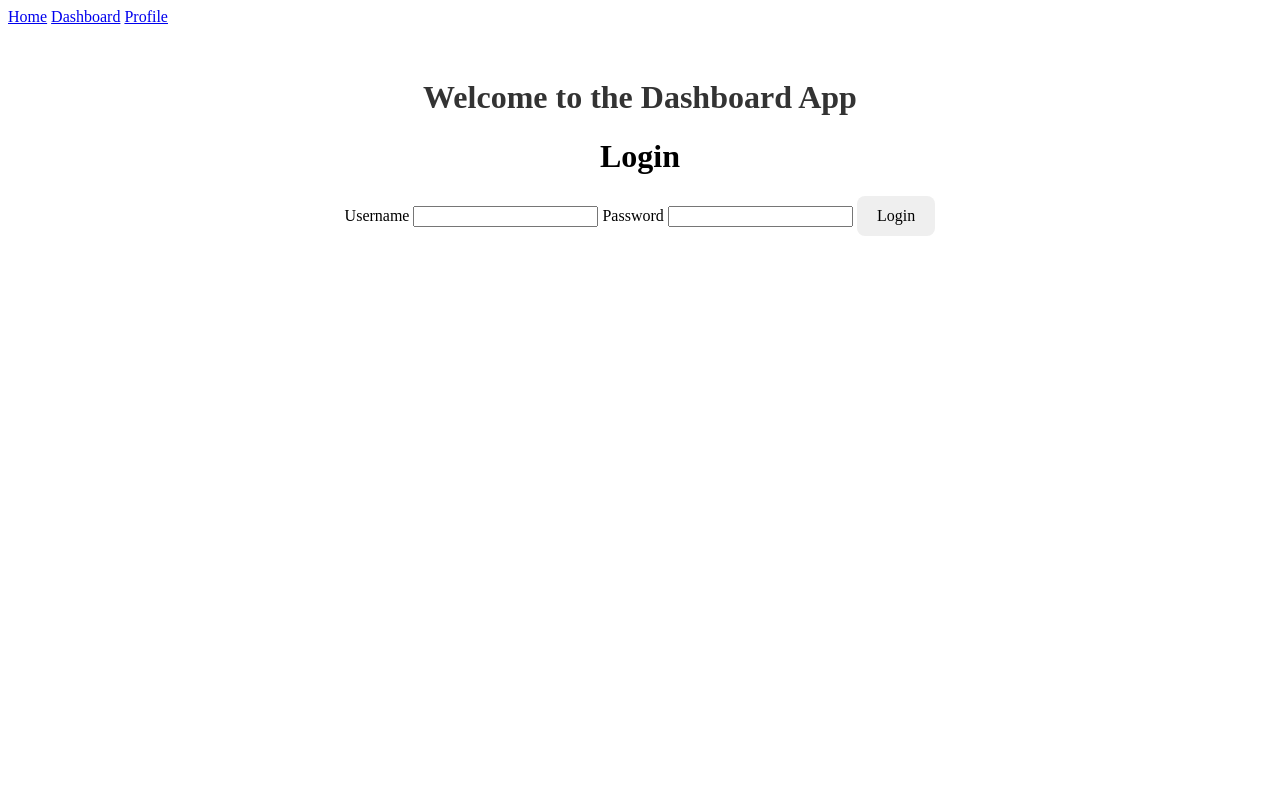
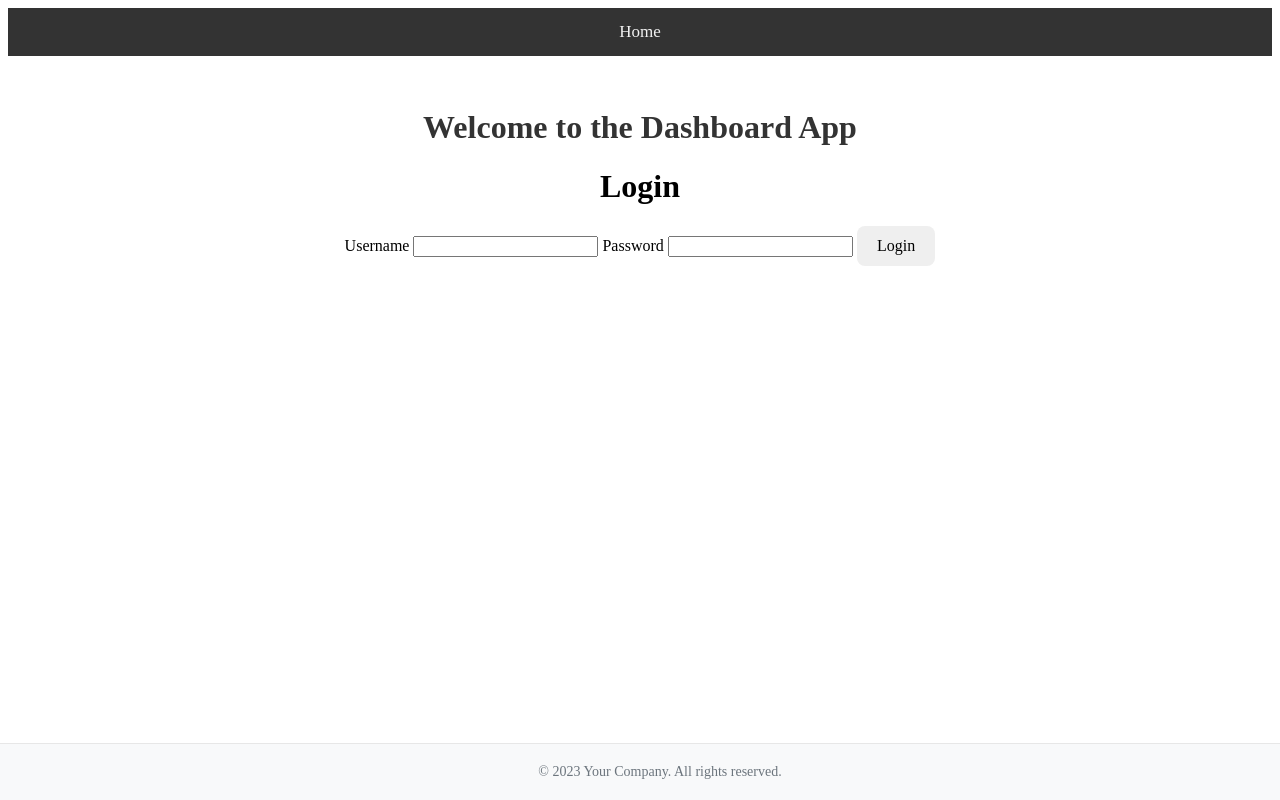
Before and after one commit to david-mateogit/vite-js-project, a website built with Vite: page index.html in a window 1280 px wide. Built offline with nearby package versions, Linux system fonts and the light colour scheme.

Commit message:
Implement navigation bar and footer components; update routing and styles

```diff
--- a/index.html
+++ b/index.html
@@ -6,11 +6,6 @@
     <title>Test App</title>
   </head>
   <body>
-    <nav>
-      <a href="/">Home</a>
-      <a href="/dashboard">Dashboard</a>
-      <a href="/profile">Profile</a>
-    </nav>
     <div id="app"></div>
     <script type="module" src="/src/main.js"></script>
   </body>
--- a/src/components/Footer.js
+++ b/src/components/Footer.js
@@ -0,0 +1,12 @@
+import styles from './Footer.module.css';
+
+export default function Footer() {
+  const footer = document.createElement('footer');
+  footer.className = styles.footer;
+
+  const paragraph = document.createElement('p');
+  paragraph.textContent = '© 2023 Your Company. All rights reserved.';
+
+  footer.appendChild(paragraph);
+  return footer;
+}
--- /dev/null
+++ b/src/components/Footer.module.css
@@ -0,0 +1,16 @@
+.footer {
+  background-color: #f8f9fa;
+  padding: 20px;
+  text-align: center;
+  border-top: 1px solid #e7e7e7;
+  position: fixed;
+  left: 0;
+  bottom: 0;
+  width: 100%;
+}
+
+.footer p {
+  margin: 0;
+  color: #6c757d;
+  font-size: 14px;
+}
--- /dev/null
+++ b/src/components/NavBar.js
@@ -0,0 +1,44 @@
+import styles from "./NavBar.module.css";
+
+export default function NavBar() {
+  const location = window.location.pathname;
+  const user = JSON.parse(localStorage.getItem("user"));
+
+  const isAdminRoute = location.startsWith("/admin");
+  const isUser = user && user.role === "user";
+  const isAdmin =
+    user && (user.role === "admin" || user.role === "super-admin");
+
+  const nav = document.createElement("nav");
+  nav.className = styles.navbar;
+  const homeLink = document.createElement("a");
+  homeLink.href = isAdminRoute ? "/admin" : "/";
+  homeLink.textContent = "Home";
+  nav.appendChild(homeLink);
+
+  if (!isAdminRoute && isUser) {
+    const dashboardLink = document.createElement("a");
+    dashboardLink.href = "/dashboard";
+    dashboardLink.textContent = "Dashboard";
+    nav.appendChild(dashboardLink);
+
+    const profileLink = document.createElement("a");
+    profileLink.href = "/profile";
+    profileLink.textContent = "Profile";
+    nav.appendChild(profileLink);
+  }
+
+  if (isAdmin && isAdminRoute) {
+    const dayViewLink = document.createElement("a");
+    dayViewLink.href = "/admin/day-view";
+    dayViewLink.textContent = "Day View";
+    nav.appendChild(dayViewLink);
+
+    const staffManageLink = document.createElement("a");
+    staffManageLink.href = "/admin/staff-manage";
+    staffManageLink.textContent = "Manage Staff";
+    nav.appendChild(staffManageLink);
+  }
+
+  return nav;
+}
--- /dev/null
+++ b/src/components/NavBar.module.css
@@ -0,0 +1,25 @@
+.navbar {
+  background-color: #333;
+  overflow: hidden;
+  display: flex;
+  justify-content: space-around;
+  align-items: center;
+}
+
+.navbar a {
+  color: #f2f2f2;
+  text-align: center;
+  padding: 14px 16px;
+  text-decoration: none;
+  font-size: 17px;
+}
+
+.navbar a:hover {
+  background-color: #ddd;
+  color: black;
+}
+
+.navbar a.active {
+  background-color: #4CAF50;
+  color: white;
+}
--- a/src/pages/AdminPage.js
+++ b/src/pages/AdminPage.js
@@ -6,8 +6,8 @@ export default function AdminPage() {
     <h1>Admin Dashboard</h1>
     <p>Welcome, Admin! You can access the admin tools below:</p>
     <ul>
-      <li><a href="#/admin/day-view">Day View</a></li>
-      <li><a href="#/admin/staff-manage">Manage Staff</a></li>
+      <li><a href="/admin/day-view">Day View</a></li>
+      <li><a href="/admin/staff-manage">Manage Staff</a></li>
     </ul>
   `;
 
--- a/src/router.js
+++ b/src/router.js
@@ -1,4 +1,7 @@
+import Footer from "./components/Footer";
+import NavBar from "./components/NavBar";
 import AdminDayView from "./pages/AdminDayView";
+import AdminPage from "./pages/AdminPage";
 import AdminStaffManage from "./pages/AdminStaffManage";
 import Dashboard from "./pages/Dashboard";
 import Error from "./pages/Error";
@@ -36,6 +39,7 @@ const routes = {
   "/dashboard": Dashboard,
   "/profile": Profile,
   "/admin": LoginPage,
+  "/admin/admin-page": AdminPage,
   "/admin/day-view": AdminDayView,
   "/admin/staff-manage": AdminStaffManage,
 };
@@ -55,7 +59,7 @@ function renderRoute() {
       } else if (checkAdminAccess(path)) {
         console.log("Admin access granted.");
         if (routePath === "/admin") {
-          routePath = "/admin/day-view";
+          routePath = "/admin/admin-page";
         }
         pageComponent = routes[routePath] || Error;
       } else {
@@ -83,7 +87,14 @@ function renderRoute() {
 
   const app = document.getElementById("app");
   app.innerHTML = "";
+
+  const navBarComponent = NavBar();
+  app.appendChild(navBarComponent);
+
   app.appendChild(pageComponent());
+
+  const footerComponent = Footer();
+  app.appendChild(footerComponent);
 }
 
 export function navigateTo(path) {
```
Also changed, not shown: src/components/Footer.css (deleted).
